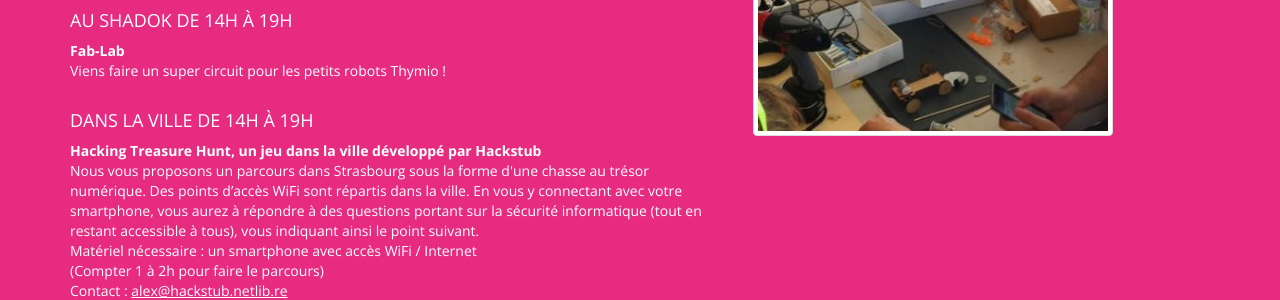
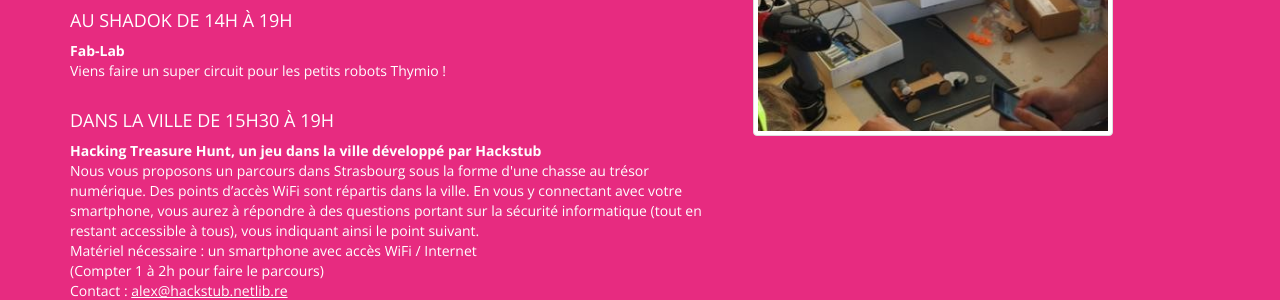
Before and after one commit to AlsaceDigitale/www.edgefest.fr-2019-temporary, a Jekyll site: the page built from edgeday.html, in a window 1280 px wide and 900 px high, scrolled down 1727 px. Shown: the part 152-452 px from the top of the window. Built offline with Jekyll 4.4.1, drawn with Linux system fonts in a browser that asks for light colours; nearby versions of some CDN libraries; some web fonts are replaced.

Commit message:
Update edgeday.html

```diff
--- a/_includes/edgeday.html
+++ b/_includes/edgeday.html
@@ -55,7 +55,7 @@
           <strong>Fab-Lab</strong><br>
           Viens faire un super circuit pour les petits robots Thymio !<br><br>
         </p>
-        <h4>DANS LA VILLE DE 14H À 19H</h4>
+        <h4>DANS LA VILLE DE 15H30 À 19H</h4>
         <p>
           <strong>Hacking Treasure Hunt, un jeu dans la ville développé par Hackstub</strong><br>
           Nous vous proposons un parcours dans Strasbourg sous la forme d'une chasse au trésor numérique. Des points d’accès WiFi sont répartis dans la ville. En vous y connectant avec votre smartphone, vous aurez à répondre à des questions portant sur la sécurité informatique (tout en restant accessible à tous), vous indiquant ainsi le point suivant.<br>
```
